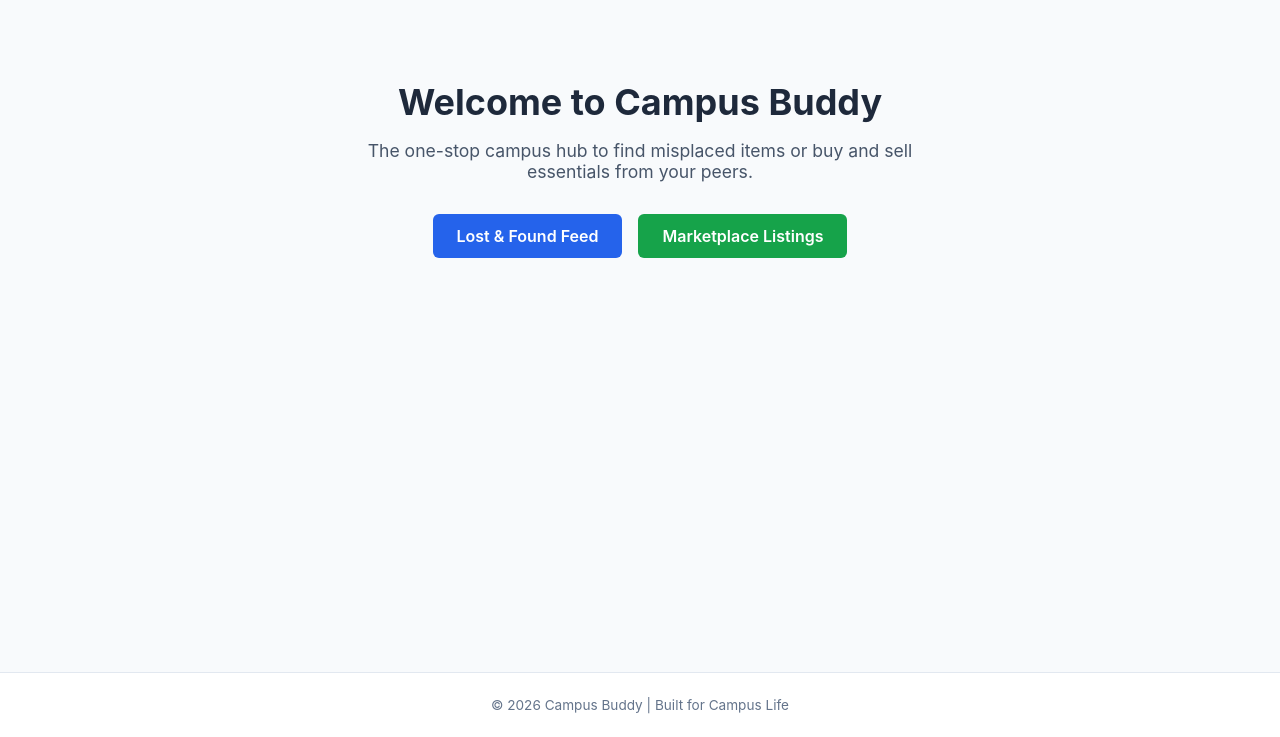
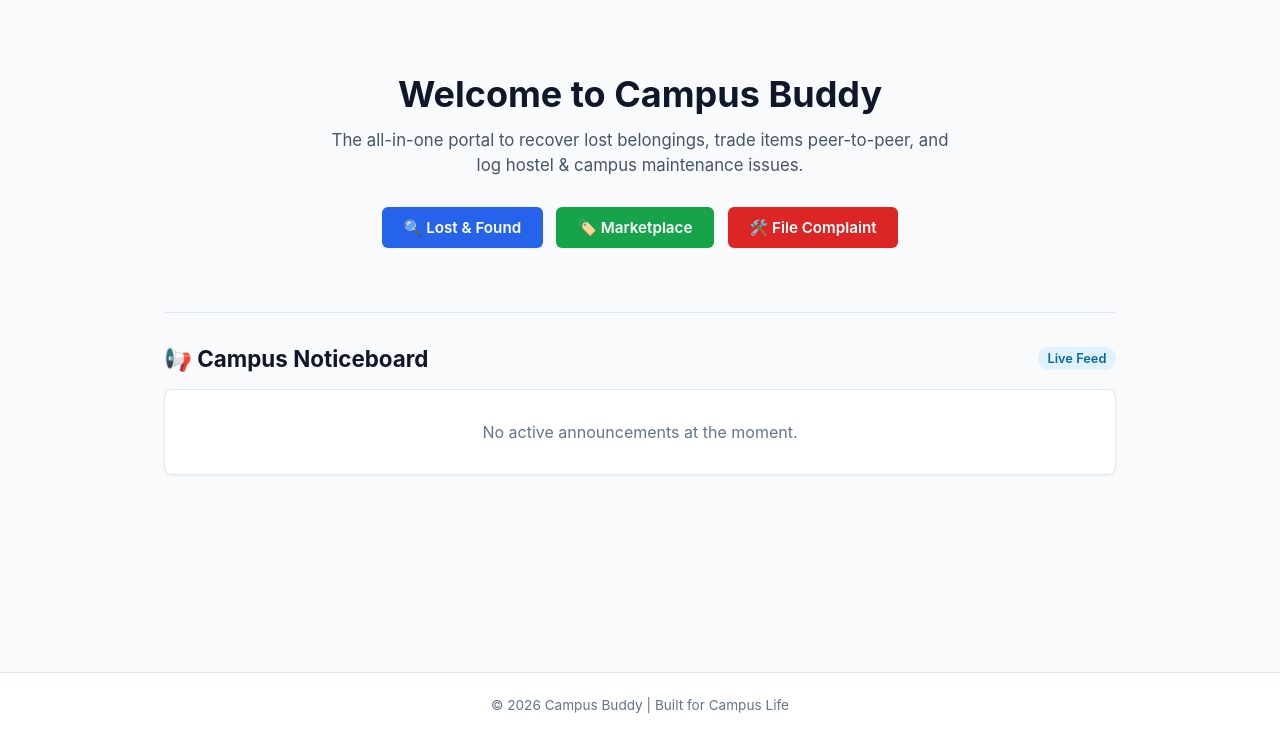
Before and after one commit to keyushtech/campus_buddy, a Django app: page / in a window 1280 px wide. Shown: the part 63-800 px from the top of the page. Run offline with Django 5.2, Linux system fonts and the light colour scheme; data that the repository does not hold is empty.

Commit message:
Implement dynamic admin announcements model, home feed view, and template

```diff
--- a/core/urls.py
+++ b/core/urls.py
@@ -1,10 +1,15 @@
 from django.contrib import admin
 from django.urls import path, include
-from django.views.generic import TemplateView
+from django.shortcuts import render
+from complaints.models import Announcement
+
+def home_view(request):
+    announcements = Announcement.objects.filter(is_active=True).order_by('-date_posted')[:6]
+    return render(request, 'home.html', {'announcements': announcements})
 
 urlpatterns = [
     path('admin/', admin.site.urls),
-    path('', TemplateView.as_view(template_name='home.html'), name='home'),
+    path('', home_view, name='home'),
     path('lost-and-found/', include('lost_and_found.urls')),
     path('marketplace/', include('marketplace.urls')),
     path('complaints/', include('complaints.urls')),
--- a/templates/home.html
+++ b/templates/home.html
@@ -1,15 +1,49 @@
 {% extends 'base.html' %}
 
 {% block content %}
-<div style="text-align: center; padding: 3rem 1rem;">
-    <h1 style="font-size: 2.25rem; margin-bottom: 1rem;">Welcome to Campus Buddy</h1>
-    <p style="font-size: 1.1rem; color: #475569; max-width: 600px; margin: 0 auto 2rem auto;">
-        The one-stop campus hub to find misplaced items or buy and sell essentials from your peers.
+<!-- Hero Section -->
+<div style="text-align: center; padding: 2.5rem 1rem 2rem 1rem;">
+    <h1 style="font-size: 2.25rem; margin-bottom: 0.75rem; color: #0f172a;">Welcome to Campus Buddy</h1>
+    <p style="font-size: 1.05rem; color: #475569; max-width: 620px; margin: 0 auto 1.75rem auto; line-height: 1.5;">
+        The all-in-one portal to recover lost belongings, trade items peer-to-peer, and log hostel & campus maintenance issues.
     </p>
 
-    <div style="display: flex; gap: 1rem; justify-content: center; flex-wrap: wrap;">
-        <a href="/lost-and-found/" style="background: #2563eb; color: white; padding: 0.75rem 1.5rem; border-radius: 6px; text-decoration: none; font-weight: 600;">Lost & Found Feed</a>
-        <a href="/marketplace/" style="background: #16a34a; color: white; padding: 0.75rem 1.5rem; border-radius: 6px; text-decoration: none; font-weight: 600;">Marketplace Listings</a>
+    <!-- Navigation Action Buttons -->
+    <div style="display: flex; gap: 0.85rem; justify-content: center; flex-wrap: wrap;">
+        <a href="/lost-and-found/" style="background: #2563eb; color: white; padding: 0.7rem 1.35rem; border-radius: 6px; text-decoration: none; font-weight: 600; font-size: 0.95rem; box-shadow: 0 1px 2px rgba(0,0,0,0.05);">
+            🔍 Lost & Found
+        </a>
+        <a href="/marketplace/" style="background: #16a34a; color: white; padding: 0.7rem 1.35rem; border-radius: 6px; text-decoration: none; font-weight: 600; font-size: 0.95rem; box-shadow: 0 1px 2px rgba(0,0,0,0.05);">
+            🏷️ Marketplace
+        </a>
+        <a href="/complaints/" style="background: #dc2626; color: white; padding: 0.7rem 1.35rem; border-radius: 6px; text-decoration: none; font-weight: 600; font-size: 0.95rem; box-shadow: 0 1px 2px rgba(0,0,0,0.05);">
+            🛠️ File Complaint
+        </a>
+    </div>
+</div>
+
+<hr style="border: none; border-top: 1px solid #e2e8f0; margin: 2rem 0;">
+
+<!-- Announcements & Noticeboard -->
+<div style="margin-top: 1.5rem;">
+    <div style="display: flex; justify-content: space-between; align-items: center; margin-bottom: 1rem;">
+        <h2 style="font-size: 1.4rem; color: #0f172a;">📢 Campus Noticeboard</h2>
+        <span style="font-size: 0.8rem; background: #e0f2fe; color: #0369a1; padding: 0.25rem 0.6rem; border-radius: 9999px; font-weight: 600;">Live Feed</span>
+    </div>
+
+    <div class="grid" style="margin-top: 1rem;">
+        {% for a in announcements %}
+            <div class="card" style="border-left: 4px solid #2563eb;">
+                <span class="badge" style="background: #eff6ff; color: #1d4ed8;">{{ a.get_category_display }}</span>
+                <h3>{{ a.title }}</h3>
+                <p>{{ a.content }}</p>
+                <div class="meta">Posted by {{ a.posted_by }} • {{ a.date_posted|date:"M d, Y" }}</div>
+            </div>
+        {% empty %}
+            <div class="card" style="grid-column: 1 / -1; text-align: center; color: #64748b; padding: 2rem;">
+                No active announcements at the moment.
+            </div>
+        {% endfor %}
     </div>
 </div>
 {% endblock %}
```
Also changed, not shown: complaints/admin.py (+8 -1 lines), complaints/models.py (+17 -0 lines), complaints/migrations/0002_announcement.py (added).
